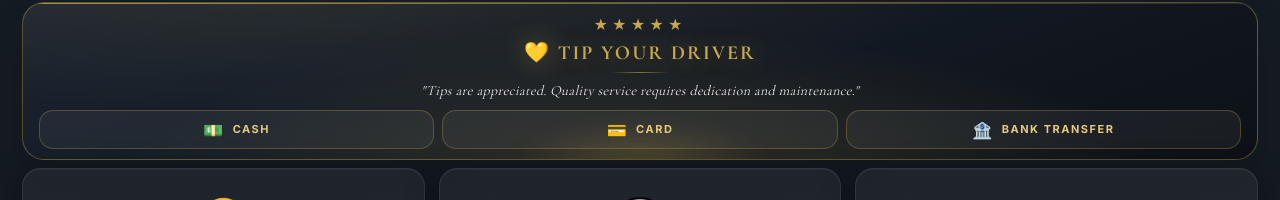
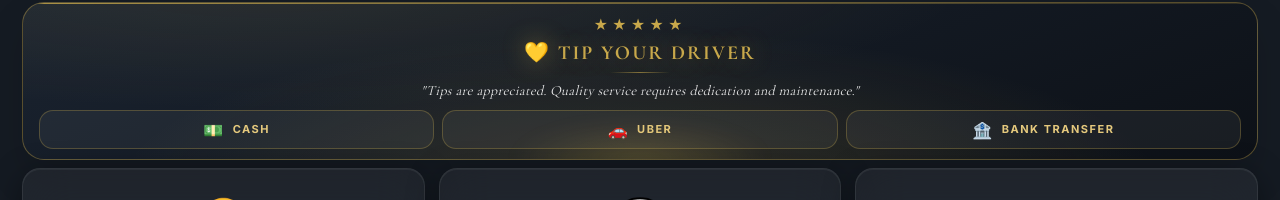
Before and after one commit to Supernova-Trading/luxpro, a Next.js app: page / in a window 1280 px wide. Shown: the part 308-508 px from the top of the page. Built offline with nearby package versions, Linux system fonts and the light colour scheme.

Commit message:
LuxPro 4.6: tip options Cash/Uber/Bank-QR (card removed), Journey Motorway replaces Quiet Ride

```diff
--- a/components/Journey.tsx
+++ b/components/Journey.tsx
@@ -40,19 +40,12 @@
 
 export default function Journey({ t, onSpeak }: Props) {
   const [fastRoute, setFastRoute] = useState(false);
-  const [quietRide, setQuietRide] = useState(false);
   const [temp, setTemp] = useState<TempChoice>(null);
 
   function toggleFastRoute() {
     const next = !fastRoute;
     setFastRoute(next);
     onSpeak(next ? "Amish, please take the fastest route" : "Fast route off");
-  }
-
-  function toggleQuietRide() {
-    const next = !quietRide;
-    setQuietRide(next);
-    onSpeak(next ? "Amish, the passenger would prefer a quiet ride please" : "Quiet ride off");
   }
 
   function selectTemp(t2: "warm" | "cold") {
@@ -175,25 +168,22 @@
           </div>
         </motion.div>
 
-        {/* Quiet Ride */}
+        {/* Motorway */}
         <motion.div
           whileTap={{ scale: 0.95, transition: { duration: 0.08 } }}
           whileHover={{ y: -2, transition: { type: "tween", duration: 0.2, ease: [0.16, 1, 0.3, 1] } }}
-          onClick={toggleQuietRide}
+          onClick={() => onSpeak("Amish, please take the motorway.")}
           className="flex flex-col items-center gap-2 text-center rounded-[18px] cursor-pointer py-3 px-2"
           style={{
             ...glassCard,
-            background: quietRide ? "rgba(200,168,75,0.12)" : "var(--lp-surface)",
-            border: quietRide ? "1px solid rgba(200,168,75,0.55)" : "1px solid var(--lp-border)",
-            boxShadow: quietRide ? "inset 0 0 0 1.5px rgba(200,168,75,0.70)" : "none",
+            background: "var(--lp-surface)",
+            border: "1px solid var(--lp-border)",
+            boxShadow: "none",
           }}
         >
-          <div className="text-[24px] leading-none">🔇</div>
-          <div
-            className="text-[12px] tracking-[1.5px] font-bold uppercase"
-            style={{ color: quietRide ? "var(--lp-gold)" : "var(--text-primary)" }}
-          >
-            {t.quietRide}
+          <div className="text-[24px] leading-none">🛣️</div>
+          <div className="text-[12px] tracking-[1.5px] font-bold uppercase" style={{ color: "var(--text-primary)" }}>
+            {t.motorway}
           </div>
         </motion.div>
       </div>
--- a/components/TipBanner.tsx
+++ b/components/TipBanner.tsx
@@ -1,5 +1,6 @@
 "use client";
 
+import { useState } from "react";
 import { motion } from "framer-motion";
 import type { Translation } from "@/lib/translations";
 
@@ -10,6 +11,14 @@
 }
 
 export default function TipBanner({ t, onShowQR, onSpeak }: Props) {
+  const [showUberPrompt, setShowUberPrompt] = useState(false);
+
+  function handleUberTap() {
+    onSpeak("Thank you. Please tip Amish through your Uber app after the journey.");
+    setShowUberPrompt(true);
+    setTimeout(() => setShowUberPrompt(false), 6000);
+  }
+
   return (
     <motion.div
       whileTap={{ scale: 0.985 }}
@@ -82,11 +91,11 @@
         {t.tipQuote}
       </p>
 
-      {/* Payment options — folded-in Tips: Cash · Card · Bank Transfer (QR) */}
+      {/* Payment options — Cash · Uber · Bank Transfer (QR) */}
       <div className="grid grid-cols-3 gap-2 mt-2.5">
         {[
           { id: "cash", icon: "💵", label: t.payCash, onTap: () => onSpeak("Thank you. Please hand your cash tip to Amish at drop-off.") },
-          { id: "card", icon: "💳", label: t.payCard, onTap: () => onSpeak("Thank you. You can tip Amish by card at drop-off.") },
+          { id: "uber", icon: "🚗", label: t.payUber, onTap: handleUberTap },
           { id: "bank", icon: "🏦", label: t.payBank, onTap: onShowQR },
         ].map(({ id, icon, label, onTap }) => (
           <motion.button
@@ -107,6 +116,17 @@
           </motion.button>
         ))}
       </div>
+      {showUberPrompt && (
+        <motion.p
+          initial={{ opacity: 0, y: 4 }}
+          animate={{ opacity: 1, y: 0 }}
+          exit={{ opacity: 0 }}
+          className="font-cormorant italic text-center mt-2"
+          style={{ fontSize: "0.8rem", color: "rgba(255,255,255,0.75)", letterSpacing: "0.3px" }}
+        >
+          {t.uberPrompt}
+        </motion.p>
+      )}
     </motion.div>
   );
 }
--- a/lib/translations.ts
+++ b/lib/translations.ts
@@ -22,7 +22,8 @@
   playGame: string;
   gameSub: string;
   payCash: string;
-  payCard: string;
+  payUber: string;
+  uberPrompt: string;
   payBank: string;
   scanToTip: string;
   qrCaption: string;
@@ -48,7 +49,7 @@
   warm: string;
   cold: string;
   comfortItems: string;
-  quietRide: string;
+  motorway: string;
   charger: string;
   specialSnacks: string;
   wipes: string;
@@ -98,7 +99,8 @@
     playGame: "Play a Game",
     gameSub: "Quiz · Riddles",
     payCash: "Cash",
-    payCard: "Card",
+    payUber: "Uber",
+    uberPrompt: "Please tip through your Uber app after the journey.",
     payBank: "Bank Transfer",
     scanToTip: "Scan to Tip",
     qrCaption: "Scan with your banking app to tip Amish",
@@ -124,7 +126,7 @@
     warm: "Warm",
     cold: "Cold",
     comfortItems: "Comfort Items",
-    quietRide: "Quiet Ride",
+    motorway: "Motorway",
     charger: "Phone Charger",
     specialSnacks: "Special Snacks",
     wipes: "Wet Wipes",
@@ -172,7 +174,8 @@
     playGame: "Jugar",
     gameSub: "Quiz · Adivinanzas",
     payCash: "Efectivo",
-    payCard: "Tarjeta",
+    payUber: "Uber",
+    uberPrompt: "Por favor, deja la propina a través de tu app de Uber después del viaje.",
     payBank: "Transferencia",
     scanToTip: "Escanea para Propina",
     qrCaption: "Escanea con tu app bancaria para dar propina a Amish",
@@ -198,7 +201,7 @@
     warm: "Caliente",
     cold: "Frío",
     comfortItems: "Comodidades",
-    quietRide: "Viaje Silencioso",
+    motorway: "Autopista",
     charger: "Cargador",
     specialSnacks: "Snacks Especiales",
     wipes: "Toallitas",
@@ -246,7 +249,8 @@
     playGame: "Jouer",
     gameSub: "Quiz · Énigmes",
     payCash: "Espèces",
-    payCard: "Carte",
+    payUber: "Uber",
+    uberPrompt: "Veuillez donner le pourboire via votre application Uber après le trajet.",
     payBank: "Virement",
     scanToTip: "Scanner pour Pourboire",
     qrCaption: "Scannez avec votre application bancaire pour un pourboire à Amish",
@@ -272,7 +276,7 @@
     warm: "Chaud",
     cold: "Froid",
     comfortItems: "Articles de Confort",
-    quietRide: "Trajet Silencieux",
+    motorway: "Autoroute",
     charger: "Chargeur",
     specialSnacks: "Snacks Spéciaux",
     wipes: "Lingettes",
@@ -320,7 +324,8 @@
     playGame: "العب لعبة",
     gameSub: "مسابقة · ألغاز",
     payCash: "نقداً",
-    payCard: "بطاقة",
+    payUber: "أوبر",
+    uberPrompt: "يرجى إعطاء الإكرامية عبر تطبيق Uber بعد الرحلة.",
     payBank: "تحويل بنكي",
     scanToTip: "امسح للإكرامية",
     qrCaption: "امسح الرمز بتطبيق البنك لإعطاء إكرامية لأميش",
@@ -346,7 +351,7 @@
     warm: "دافئ",
     cold: "بارد",
     comfortItems: "وسائل الراحة",
-    quietRide: "رحلة هادئة",
+    motorway: "الطريق السريع",
     charger: "شاحن الهاتف",
     specialSnacks: "وجبات مميزة",
     wipes: "مناديل مبللة",
@@ -394,7 +399,8 @@
     playGame: "Игра",
     gameSub: "Викторина · Загадки",
     payCash: "Наличные",
-    payCard: "Карта",
+    payUber: "Uber",
+    uberPrompt: "Пожалуйста, оставьте чаевые через приложение Uber после поездки.",
     payBank: "Перевод",
     scanToTip: "Сканируйте для чаевых",
     qrCaption: "Отсканируйте в банковском приложении, чтобы дать чаевые Amish",
@@ -420,7 +426,7 @@
     warm: "Тёплое",
     cold: "Холодное",
     comfortItems: "Удобства",
-    quietRide: "Тихая поездка",
+    motorway: "Автомагистраль",
     charger: "Зарядное устройство",
     specialSnacks: "Снеки",
     wipes: "Влажные салфетки",
@@ -468,7 +474,8 @@
     playGame: "玩游戏",
     gameSub: "问答 · 谜语",
     payCash: "现金",
-    payCard: "刷卡",
+    payUber: "Uber",
+    uberPrompt: "请在行程结束后通过Uber应用给小费。",
     payBank: "银行转账",
     scanToTip: "扫码给小费",
     qrCaption: "用您的银行应用扫描，给Amish小费",
@@ -494,7 +501,7 @@
     warm: "热",
     cold: "冷",
     comfortItems: "舒适用品",
-    quietRide: "安静乘车",
+    motorway: "高速公路",
     charger: "手机充电器",
     specialSnacks: "特别小食",
     wipes: "湿巾",
```
